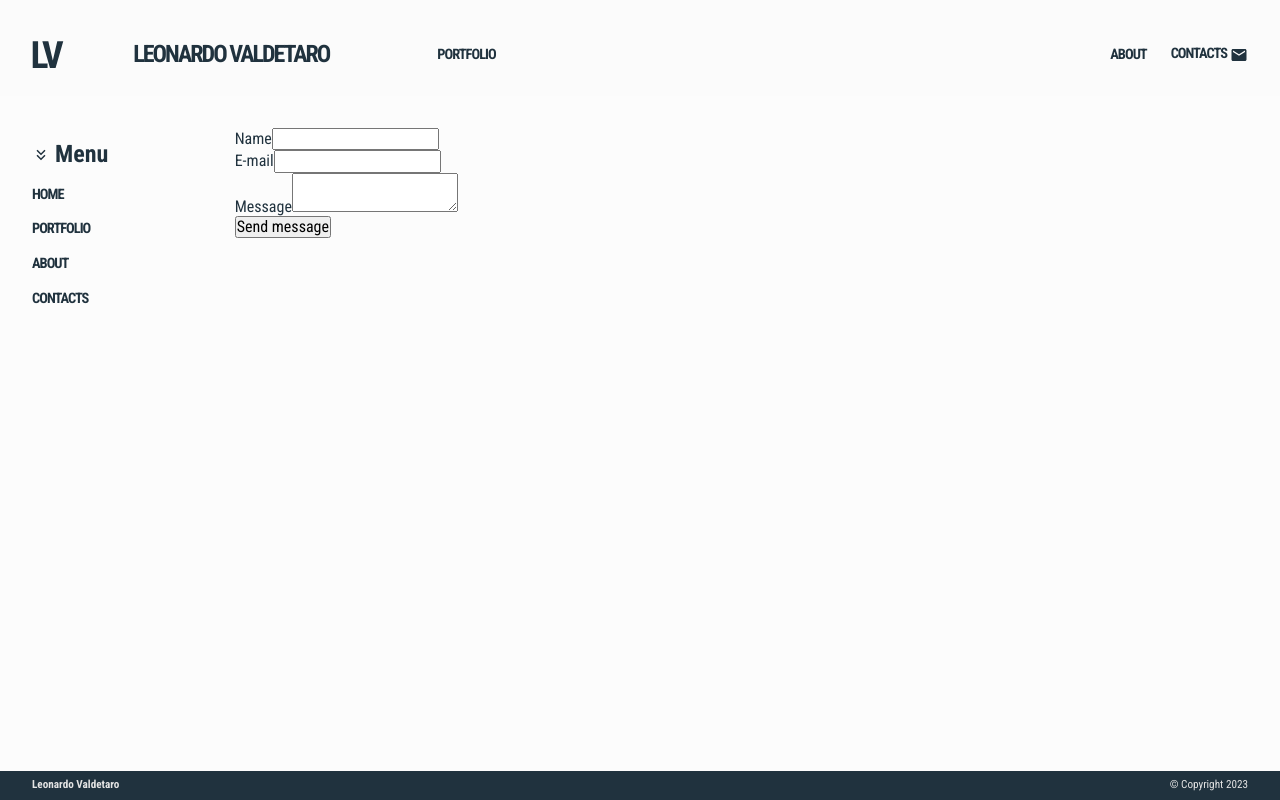
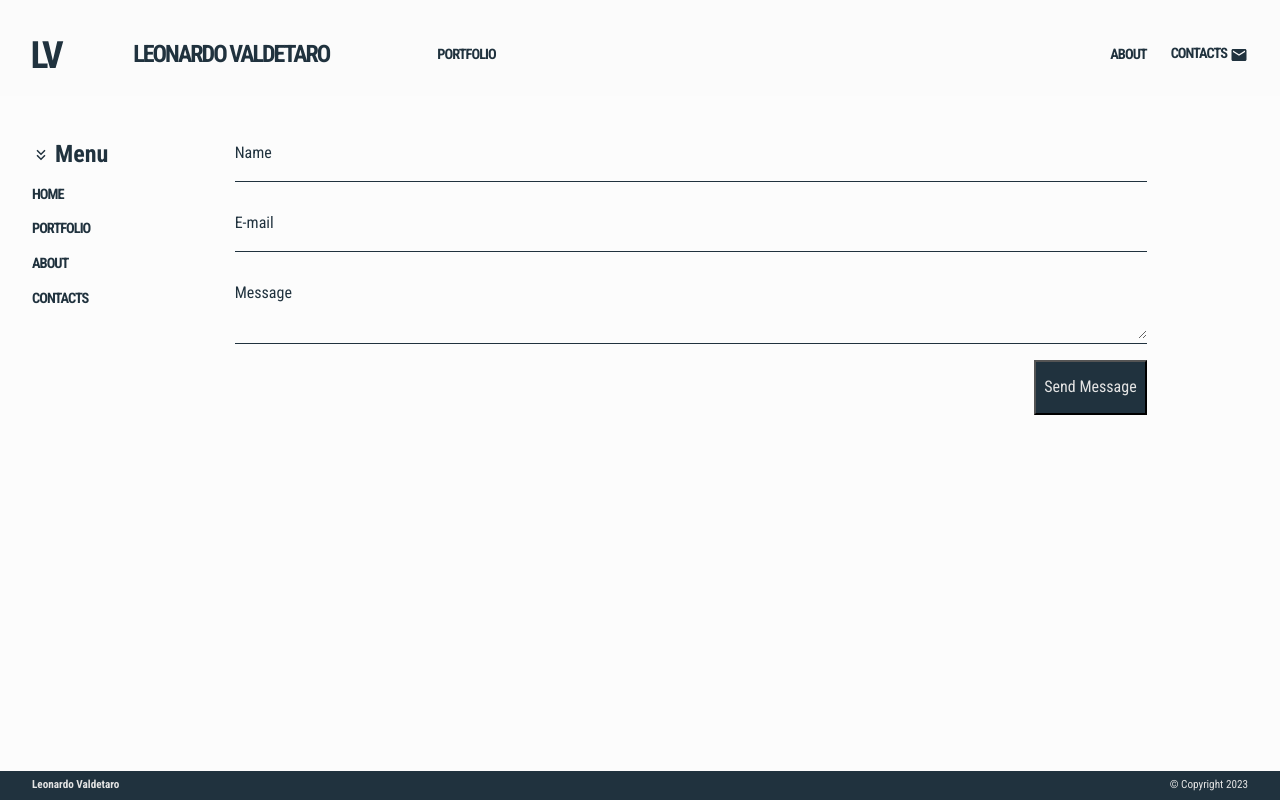
Before and after one commit to leonardovaldetaro/portfolio-react, a React (Create React App) app: page /contatos in a window 1280 px wide. Built offline with nearby package versions, Linux system fonts and the light colour scheme.

Commit message:
aprimorando projetos recentes e formulario

```diff
--- a/src/Data/cardsInfo.json
+++ b/src/Data/cardsInfo.json
@@ -1,8 +1,9 @@
 [
     {
-      "title": "Desenvolvimento Front-end teste",
+      "title": "Japiassu eventos",
       "description": "Lorem ipsum dolor sit amet, consect adipiscing elit dolor sit.",
-      "photo": "/assets/imagem_posts_cover.jpg",
+      "longDescription": "Curabitur ut semper justo, sit amet finibus velit. Donec metus ipsum, congue non placerat nec, laoreet eu erat. Maecenas vel nisl porta, facilisis dolor et, egestas sem. Aliquam eget sem id massa maximus pharetra vel at ex. Curabitur et neque scelerisque, molestie mi ac, sodales est. Vivamus semper turpis ut ligula mollis sollicitudin.",
+      "photo": "/assets/imagem_posts_japiassu.jpg",
       "id": 1,
       "category": {
         "id": 1,
@@ -10,8 +11,9 @@
       }
     },
     {
-      "title": "Identidade visual desenvolvida para clube de esporte e lazer.",
+      "title": "Itacoatiara Pampo Clube",
       "description": "Lorem ipsum dolor sit amet, consect adipiscing elit dolor sit.",
+      "longDescription": "Curabitur ut semper justo, sit amet finibus velit. Donec metus ipsum, congue non placerat nec, laoreet eu erat. Maecenas vel nisl porta, facilisis dolor et, egestas sem. Aliquam eget sem id massa maximus pharetra vel at ex. Curabitur et neque scelerisque, molestie mi ac, sodales est. Vivamus semper turpis ut ligula mollis sollicitudin.",
       "photo": "/assets/imagem-pampo-clube.jpg",
       "id": 2,
       "category": {
@@ -22,6 +24,7 @@
     {
       "title": "Desenvolvimento Front-end",
       "description": "Lorem ipsum dolor sit amet, consect adipiscing elit dolor sit.",
+      "longDescription": "Curabitur ut semper justo, sit amet finibus velit. Donec metus ipsum, congue non placerat nec, laoreet eu erat. Maecenas vel nisl porta, facilisis dolor et, egestas sem. Aliquam eget sem id massa maximus pharetra vel at ex. Curabitur et neque scelerisque, molestie mi ac, sodales est. Vivamus semper turpis ut ligula mollis sollicitudin.",
       "photo": "/assets/imagem_posts_cover.jpg",
       "id": 3,
       "category": {
@@ -32,6 +35,7 @@
     {
       "title": "Desenvolvimento Front-end",
       "description": "Lorem ipsum dolor sit amet, consect adipiscing elit dolor sit.",
+      "longDescription": "Curabitur ut semper justo, sit amet finibus velit. Donec metus ipsum, congue non placerat nec, laoreet eu erat. Maecenas vel nisl porta, facilisis dolor et, egestas sem. Aliquam eget sem id massa maximus pharetra vel at ex. Curabitur et neque scelerisque, molestie mi ac, sodales est. Vivamus semper turpis ut ligula mollis sollicitudin.",
       "photo": "assets/imagem_posts_cover.jpg",
       "id": 4,
       "category": {
--- a/src/Pages/Contact/Contatct.module.scss
+++ b/src/Pages/Contact/Contatct.module.scss
@@ -17,3 +17,27 @@
 
     }
 }
+.form__field {
+    padding: 1em 0 0;
+    border-bottom: 1px solid $dark;
+    margin-bottom: 1em;
+}
+.text-input {
+    background-color: $background;
+    width: 100%;
+    border: none;
+    outline: none;
+
+    &:active {
+        border: none;
+    }
+}
+.field__button {
+    display: flex;
+    justify-content: flex-end;
+}
+.button {
+    padding: 1em .5em;
+    color: $light-grey;
+    background-color: $dark;
+}
--- a/src/Pages/Contact/index.tsx
+++ b/src/Pages/Contact/index.tsx
@@ -4,21 +4,21 @@ export default function Contact () {
     return (
         <section className={Styles.formContainer}>
             <article id='wrapper' className={Styles.formContainer__wrapper}>
-                <form action='' className='form'>
-                    <p className='field required half'>
-                        <label className='label required' htmlFor='name'>Name</label>
-                        <input className='text-input' id='name' name='name' required type='text' />
+                <form action='' className={Styles.form}>
+                    <p className={Styles.form__field}>
+                        <label className={Styles.form__field__label} htmlFor='name'>Name</label>
+                        <input className={Styles['text-input']} id='name' name='name' required type='text' />
                     </p>
-                    <p className='field required half'>
-                        <label className='label' htmlFor='email'>E-mail</label>
-                        <input className='text-input' id='email' name='email' required type='email' />
+                    <p className={Styles.form__field}>
+                        <label className={Styles.form__field__label} htmlFor='email'>E-mail</label>
+                        <input className={Styles['text-input']} id='email' name='email' required type='email' />
                     </p>
-                    <p className='field'>
-                        <label className='label' htmlFor='message'>Message</label>
-                        <textarea className='textarea' id='message' name='message' required></textarea>
+                    <p className={Styles.form__field}>
+                        <label className={Styles.form__field__label} htmlFor='message'>Message</label>
+                        <textarea className={Styles['text-input']} id='message' name='message' required></textarea>
                     </p>
-                    <p className='field'>
-                        <input className='button' type='submit' value='Send message' />
+                    <p className={Styles.field__button}>
+                        <input className={Styles.button} type='submit' value='Send Message' />
                     </p>
                 </form>
             </article>
--- a/src/Pages/Projeto/Projeto.module.scss
+++ b/src/Pages/Projeto/Projeto.module.scss
@@ -6,14 +6,17 @@
     display: grid;
     height: 100%;
     grid-template-columns: repeat(12, 1fr);
-    padding: 0 2rem;
+    padding: 0 2em 4em 2em;
     max-width: 1366px;
-    margin: 2em auto 3em;
+    margin: 2em auto;
     @media (max-width: $desktop_xsm) {
         grid-template-columns: repeat(8, 1fr);
     }
     &__imgContainer {
         grid-column: 4 / span 7;
+        &__img {
+            object-fit: cover;
+        }
     }
     &__title {
         grid-column: 4 / span 7;
--- a/src/Pages/Projeto/index.tsx
+++ b/src/Pages/Projeto/index.tsx
@@ -17,7 +17,7 @@ export default function Projeto () {
                 </h1>
                 <article className={Styles.projeto__textContainer}>
                     <p className={Styles.projetos__textContainer__txt}>
-                        {projeto?.description}
+                        {projeto?.longDescription}
                     </p>
                 </article>
             </section>
--- a/src/components/Cards/Card/Card.module.scss
+++ b/src/components/Cards/Card/Card.module.scss
@@ -6,8 +6,19 @@
     @media (max-width: $desktop_xsm) {
         width: 100%;
     }
-    &__img {
+    &__link {
+        color: $dark;
+    }
+    &__imgContainer {
+        overflow: hidden;
+    }
+    &__imgContainer__img {
         width: 100%;
+        object-fit: cover;
+        transition: transform .5s ease-in-out,-webkit-transform .5s ease-in-out;
+        &:hover {
+            transform: scale(1.1);
+        }
     }
     &__container {
         padding: 1em .5em;
--- a/src/components/Cards/Card/index.tsx
+++ b/src/components/Cards/Card/index.tsx
@@ -1,14 +1,20 @@
 import Styles from './Card.module.scss';
 import CardsInfo from 'Data/cardsInfo.json';
 import classNames from 'classnames';
+import { Link } from 'react-router-dom';
 
 type Props = typeof CardsInfo[0];
 
 export default function Card (props: Props) {
     const {photo, category, description, title} = props;
+
+
     return (
         <article className={Styles.card}>
-            <img src={photo} alt="Imagem" className={Styles.card__img} />
+            <Link to={`/projeto/${props.id}`} className={Styles.card__link}>
+                <div className={Styles.card__imgContainer}>
+                    <img src={photo} alt="Imagem" className={Styles.card__imgContainer__img} />
+                </div>
                 <div className={Styles.card__container}>
                     <h2 className={Styles.card__title}>{title}</h2>
 
@@ -21,6 +27,7 @@ export default function Card (props: Props) {
                     </h3>
                     <p className={Styles.card__descricao}>{description} </p>
                 </div>
+            </Link>
         </article>
     );
 }
--- /dev/null
+++ b/src/types/projeto.ts
@@ -0,0 +1,3 @@
+import projeto from 'Data/cardsInfo.json';
+
+export type Prj = typeof projeto[0];
```
Also changed, not shown: public/assets/imagem_posts_japiassu.jpg (added), src/assets/imagem_posts_japiassu.jpg (added). Lines whose indentation alone changed are shown as unchanged.
